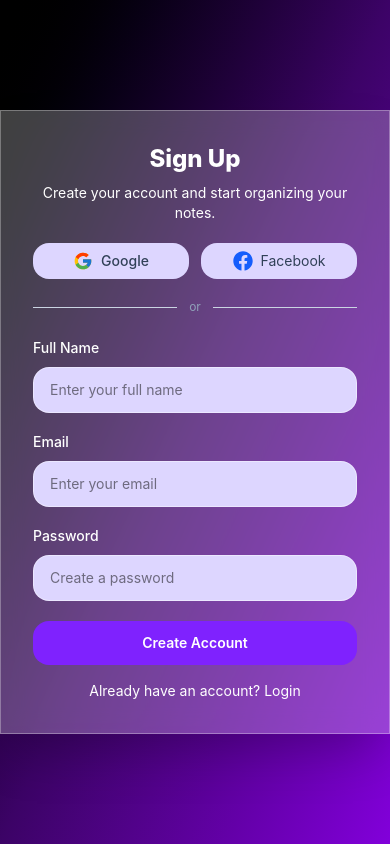
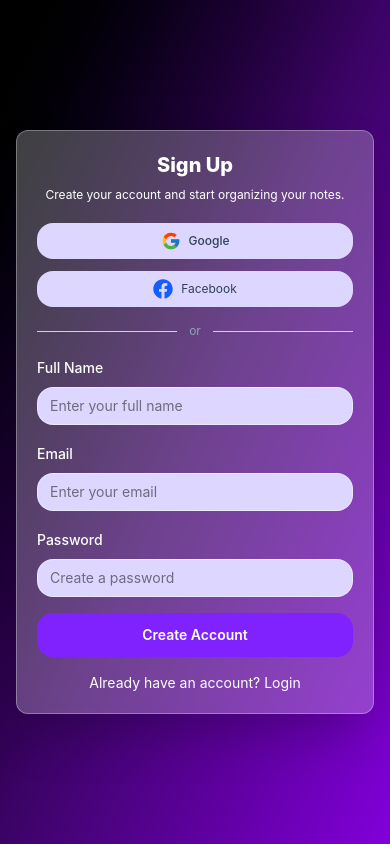
Before and after one commit to shiwani-dev/Note-App-Frontend, a React (Vite) app: page /signup in a window 390 px wide. Built offline with nearby package versions, Linux system fonts and the light colour scheme; no server answers.

Commit message:
responsive ui

```diff
--- a/src/components/Heading/Header.jsx
+++ b/src/components/Heading/Header.jsx
@@ -2,22 +2,20 @@ import Profile from "./Profile";
 
 function Header({ user, onLogout }) {
   return (
-    <section className="flex gap-45 text-center mb-5 rounded-2xl border bg-slate-50/70 border-purple-100 p-4">
+    <section className="flex flex-col sm:flex-row items-center justify-between gap-4 mb-5 rounded-2xl border bg-slate-50/70 border-purple-100 p-4">
 
-        <Profile user={user} onLogout={onLogout} />
+      <Profile user={user} onLogout={onLogout} />
 
-      <div>
-        <div className="inline-flex items-center gap-2 rounded-full bg-purple-700 px-4 py-2 text-sm font-medium text-white shadow-sm">
+      <div className="text-center sm:text-left">
+        <div className="inline-flex items-center gap-2 rounded-full bg-purple-700 px-3 sm:px-4 py-2 text-xs sm:text-sm font-medium text-white shadow-sm">
           <span>📋</span>
           <span>Smart Notes Manager</span>
         </div>
 
-        <p className="mt-2 max-w-xl text-purple-700 sm:text-base">
+        <p className="mt-2 max-w-xl text-purple-700 text-sm sm:text-base">
           Create, edit, delete, and prioritize your notes.
         </p>
       </div>
-
-
 
     </section>
   );
--- a/src/components/Heading/Profile.jsx
+++ b/src/components/Heading/Profile.jsx
@@ -8,29 +8,27 @@ function Profile({ user, onLogout }) {
   };
 
   return (
-    <div className="relative flex p-4">
+    <div className="relative flex p-2 sm:p-4">
       <img
         src={`https://ui-avatars.com/api/?name=${user.name}`}
         alt="profile"
-        className=" rounded-full cursor-pointer"
+        className="w-10 h-10 sm:w-12 sm:h-12 rounded-full cursor-pointer"
         onClick={toggleProfile}
       />
 
       {showProfile && (
-       <div className="absolute right-30 w-60 rounded-2xl border border-gray-200 bg-slate-50/70 p-6 shadow-2xl backdrop-blur-md">
+        <div className="absolute right-0 top-14 w-56 sm:w-60 rounded-2xl border border-gray-200 bg-slate-50/70 p-4 sm:p-6 shadow-2xl backdrop-blur-md">
 
           <div className="mb-2 flex items-center gap-3">
-
-    <div className="flex h-10 w-10 items-center justify-center rounded-full bg-violet-100 text-xl font-bold text-violet-700">
+            <div className="flex h-9 w-9 sm:h-10 sm:w-10 items-center justify-center rounded-full bg-violet-100 text-lg sm:text-xl font-bold text-violet-700">
               {user.name?.charAt(0)}
             </div>
 
             <div>
-      <h2 className="text-lg font-semibold text-violet-700">
+              <h2 className="text-sm sm:text-lg font-semibold text-violet-700">
                 Welcome back !
               </h2>
-
-      <p className="text-sm text-black">
+              <p className="text-xs sm:text-sm text-black">
                 User Dashboard
               </p>
             </div>
@@ -39,26 +37,18 @@ function Profile({ user, onLogout }) {
           <div className="mb-4 border-t border-gray-200"></div>
 
           <div className="space-y-1 text-left">
-
-    <div>
-
-
-      <p className=" text-black">
+            <p className="text-sm sm:text-base text-black">
               Name : {user.name}
             </p>
-    </div>
 
-    <div>
-      <p className="truncate text-sm text-black">
+            <p className="truncate text-xs sm:text-sm text-black">
               Email : {user.email}
             </p>
           </div>
 
-  </div>
-
           <button
             onClick={onLogout}
-    className="mt-6 w-full rounded-xl bg-violet-700 py-2 font-medium text-white transition hover:bg-violet-800 active:scale-[0.98]"
+            className="mt-4 sm:mt-6 w-full rounded-xl bg-violet-700 py-2 text-sm sm:text-base font-medium text-white transition hover:bg-violet-800 active:scale-[0.98]"
           >
             Logout
           </button>
--- a/src/components/Heading/SubHeader.jsx
+++ b/src/components/Heading/SubHeader.jsx
@@ -1,29 +1,30 @@
-function SubHeader ({filteredNotes = [],selectedNotes = [],loading = []}) {
+function SubHeader({ filteredNotes = [], selectedNotes = [], loading = false }) {
   return (
+    <section className="mb-5 grid grid-cols-1 gap-3 sm:grid-cols-2 md:grid-cols-3">
 
-        <section className="mb-5 grid grid-cols-1 gap-4 sm:grid-cols-3">
-          <div className="rounded-2xl border border-purple-100 bg-slate-50/70 p-4 shadow-sm transition hover:shadow-md">
-            <p className="text-sm text-black"> Visible Notes</p>
-            <h2 className="mt-1 text-2xl font-bold text-black">
+      <div className="rounded-2xl border border-purple-100 bg-slate-50/70 p-3 sm:p-4 shadow-sm transition hover:shadow-md">
+        <p className="text-xs sm:text-sm text-black">Visible Notes</p>
+        <h2 className="mt-1 text-xl sm:text-2xl font-bold text-black">
           {filteredNotes.length}
         </h2>
       </div>
 
-          <div className="rounded-2xl border border-violet-100 bg-slate-50/70 p-4 shadow-sm transition hover:shadow-md">
-            <p className="text-sm text-black"> Selected</p>
-            <h2 className="mt-1 text-2xl font-bold text-black">
+      <div className="rounded-2xl border border-violet-100 bg-slate-50/70 p-3 sm:p-4 shadow-sm transition hover:shadow-md">
+        <p className="text-xs sm:text-sm text-black">Selected</p>
+        <h2 className="mt-1 text-xl sm:text-2xl font-bold text-black">
           {selectedNotes.length}
         </h2>
       </div>
 
-          <div className="rounded-2xl border border-pink-100 bg-slate-50/70 p-4 shadow-sm transition hover:shadow-md">
-            <p className="text-sm text-black"> Status</p>
-            <h2 className="mt-1 text-base font-semibold text-black">
+      <div className="rounded-2xl border border-pink-100 bg-slate-50/70 p-3 sm:p-4 shadow-sm transition hover:shadow-md">
+        <p className="text-xs sm:text-sm text-black">Status</p>
+        <h2 className="mt-1 text-sm sm:text-base font-semibold text-black">
           {loading ? "Loading..." : "Ready"}
         </h2>
       </div>
+
     </section>
-
   );
 }
+
 export default SubHeader;
--- a/src/components/auth/SignupForm.jsx
+++ b/src/components/auth/SignupForm.jsx
@@ -19,28 +19,30 @@ function SignupForm({
   };
 
   return (
-    <div className="flex min-h-screen items-center justify-center bg-linear-to-br from-black via-purple-950 to-purple-700">
+    <div className="flex min-h-screen items-center justify-center px-4 bg-linear-to-br from-black via-purple-950 to-purple-700">
       <form
         onSubmit={handleSubmit}
-        className="w-full max-w-md rounded-1xl border border-white/30 bg-white/25 p-8 shadow-2xl backdrop-blur-md"
+        className="w-full max-w-md rounded-xl border border-white/30 bg-white/25 p-5 sm:p-8 shadow-2xl backdrop-blur-md space-y-4"
       >
         <div className="text-center">
-          <h1 className="mb-2 text-2xl text-white font-extrabold">Sign Up</h1>
-          <p className="mb-5 text-sm text-white">
+          <h1 className="mb-2 text-xl sm:text-2xl text-white font-extrabold">
+            Sign Up
+          </h1>
+          <p className="mb-5 text-xs sm:text-sm text-white">
             Create your account and start organizing your notes.
           </p>
         </div>
 
         {error && (
-          <p className="mb-4 rounded-xl bg-red-50 px-4 py-2 text-center text-sm font-medium text-red-600">
+          <p className="rounded-xl bg-red-50 px-4 py-2 text-center text-sm font-medium text-red-600">
             {error}
           </p>
         )}
 
-        <div className="flex gap-3">
+        <div className="flex flex-col sm:flex-row gap-3">
           <button
             type="button"
-          className="flex-1 flex items-center justify-center gap-2 rounded-2xl bg-violet-200 py-2 text-sm font-medium text-slate-700 transition hover:bg-gray-300"
+            className="flex-1 flex items-center justify-center gap-2 rounded-2xl bg-violet-200 py-2 sm:py-3 text-xs sm:text-sm font-medium text-slate-700 transition hover:bg-gray-300"
           >
             <FcGoogle size={20} />
             Google
@@ -48,14 +50,14 @@ function SignupForm({
 
           <button
             type="button"
-        className="flex-1 flex items-center justify-center gap-2 rounded-2xl bg-violet-200 py-2 text-sm text-slate-700 transition hover:bg-gray-300"
+            className="flex-1 flex items-center justify-center gap-2 rounded-2xl bg-violet-200 py-2 sm:py-3 text-xs sm:text-sm text-slate-700 transition hover:bg-gray-300"
           >
             <FaFacebook size={20} className="text-blue-600" />
             Facebook
           </button>
         </div>
 
-        <div className="my-5 flex items-center gap-3 text-xs text-slate-400">
+        <div className="flex items-center gap-3 text-xs text-slate-400">
           <div className="h-px flex-1 bg-slate-300"></div>
           <span>or</span>
           <div className="h-px flex-1 bg-slate-300"></div>
@@ -68,41 +70,41 @@ function SignupForm({
             value={name}
             onChange={(e) => setName(e.target.value)}
             placeholder="Enter your full name"
-            className="mt-2 w-full rounded-2xl border border-white/40 bg-violet-200 px-4 py-3 text-sm outline-none focus:border-violet-400 focus:ring-4 focus:ring-violet-100"
+            className="mt-2 w-full rounded-2xl border border-white/40 bg-violet-200 px-3 py-2 sm:px-4 sm:py-3 text-sm outline-none focus:border-violet-400 focus:ring-4 focus:ring-violet-100"
           />
         </div>
 
-        <div className="mt-4">
-          <label className="text-sm  text-white font-medium">Email</label>
+        <div>
+          <label className="text-sm text-white font-medium">Email</label>
           <input
             type="email"
             value={email}
             onChange={(e) => setEmail(e.target.value)}
             placeholder="Enter your email"
-            className="mt-2 w-full rounded-2xl border border-white/40 bg-violet-200 px-4 py-3 text-sm outline-none focus:border-violet-400 focus:ring-4 focus:ring-violet-100"
+            className="mt-2 w-full rounded-2xl border border-white/40 bg-violet-200 px-3 py-2 sm:px-4 sm:py-3 text-sm outline-none focus:border-violet-400 focus:ring-4 focus:ring-violet-100"
           />
         </div>
 
-        <div className="mt-4">
+        <div>
           <label className="text-sm text-white font-medium">Password</label>
           <input
             type="password"
             value={password}
             onChange={(e) => setPassword(e.target.value)}
             placeholder="Create a password"
-            className="mt-2 w-full rounded-2xl border border-white/40 bg-violet-200 px-4 py-3 text-sm outline-none focus:border-violet-400 focus:ring-4 focus:ring-violet-100"
+            className="mt-2 w-full rounded-2xl border border-white/40 bg-violet-200 px-3 py-2 sm:px-4 sm:py-3 text-sm outline-none focus:border-violet-400 focus:ring-4 focus:ring-violet-100"
           />
         </div>
 
         <button
           type="submit"
           disabled={loading}
-          className="mt-5 w-full rounded-2xl py-3 text-sm font-semibold text-white bg-violet-600 disabled:cursor-not-allowed transition hover:bg-violet-700 disabled:opacity-60"
+          className="w-full rounded-2xl py-3 text-sm font-semibold text-white bg-violet-600 disabled:cursor-not-allowed transition hover:bg-violet-700 disabled:opacity-60"
         >
           {loading ? "Creating account..." : "Create Account"}
         </button>
 
-        <p className="mt-4 text-center text-white text-sm">
+        <p className="text-center text-white text-sm">
           Already have an account?{" "}
           <Link to="/" className="hover:underline">
             Login
```
Also changed, not shown: src/components/auth/LoginForm.jsx (+20 -17 lines). Lines whose indentation alone changed are shown as unchanged.
